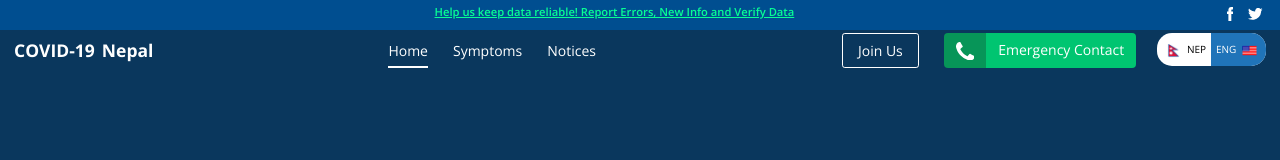
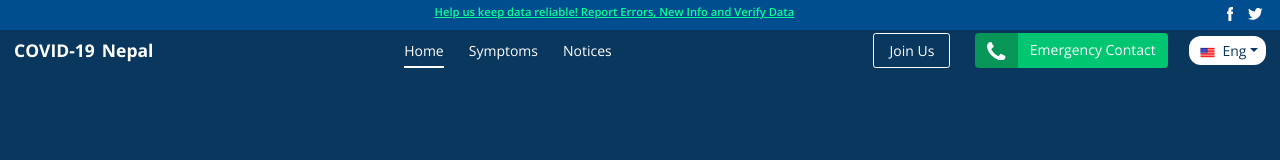
Before and after one commit to Fusemachines/covid-nepal-web, a React (Create React App) app: page / in a window 1280 px wide. Shown: the top 160 px of the page. Built offline with nearby package versions, Linux system fonts and the light colour scheme; no server answers.

Commit message:
Dropdown language select

```diff
--- a/src/components/Navbar/Navbar.tsx
+++ b/src/components/Navbar/Navbar.tsx
@@ -1,5 +1,5 @@
 import React, { FC, useState, useEffect } from 'react';
-import { Navbar as Navigation, Nav, Alert } from 'react-bootstrap';
+import { Navbar as Navigation, Nav, Dropdown } from 'react-bootstrap';
 import { Link, useLocation /*useHistory*/ } from 'react-router-dom';
 import { useCookies } from 'react-cookie';
 import { useTranslation } from 'react-i18next';
@@ -163,7 +163,21 @@ const Navbar: FC<INavbarProps> = props => {
         {/* Temporary Langauge Select */}
         {/* <LanguageSelectCommingSoon isMobile={true} /> */}
         {/* language */}
-        <div className="lang mobile-flag" style={{ userSelect: 'none' }}>
+        <Dropdown className="lang-selector mobile-flag">
+            <Dropdown.Toggle as={'div'} id="dropdown-custom-components">
+            {language === 'ne'?
+            <><img src="/images/nepal.png" className="mx-1" alt="eng" /> <span>Nep</span></>
+            :
+              <><img src="/images/english.png" className="mx-1" alt="eng" /> <span>Eng</span></>
+            }
+            </Dropdown.Toggle>
+
+            <Dropdown.Menu as={'div'} alignRight>
+              <Dropdown.Item onClick={() => setLanguagePath('en')}><img src="/images/english.png" className="mr-1" alt="eng" /> <span>Eng</span></Dropdown.Item>
+              <Dropdown.Item onClick={() => setLanguagePath('ne')}><img src="/images/nepal.png" className="mr-1" alt="nepal" /> <span>Nep</span></Dropdown.Item>
+            </Dropdown.Menu>
+          </Dropdown>
+        {/* <div className="lang mobile-flag" style={{ userSelect: 'none' }}>
           <label htmlFor="np-lang" className={language === 'ne' ? 'active' : ''}>
             <input
               type="radio"
@@ -187,7 +201,7 @@ const Navbar: FC<INavbarProps> = props => {
             />
             {t(lo.nav_ENG)} <img src="/images/english.png" className="mx-1" alt='eng' />
           </label>
-        </div>
+        </div> */}
 
         {/* emergency contact */}
         <EmergencyButton text={t(lo.com_EmergencyContact)} handleClick={toggleEmergencyContact} className="mob-view" />
@@ -265,7 +279,21 @@ const Navbar: FC<INavbarProps> = props => {
             </div>
 
             {/* language */}
-            <div className="lang menu-flag">
+            <Dropdown className="lang-selector menu-flag">
+              <Dropdown.Toggle as={'div'} id="dropdown-custom-components">
+              {language === 'ne'?
+              <><img src="/images/nepal.png" className="mx-1" alt="eng" /> <span>Nep</span></>
+              :
+                <><img src="/images/english.png" className="mx-1" alt="eng" /> <span>Eng</span></>
+              }
+              </Dropdown.Toggle>
+
+              <Dropdown.Menu as={'div'} alignRight>
+                <Dropdown.Item onClick={() => setLanguagePath('en')}><img src="/images/english.png" className="mr-1" alt="eng" /> <span>Eng</span></Dropdown.Item>
+                <Dropdown.Item onClick={() => setLanguagePath('ne')}><img src="/images/nepal.png" className="mr-1" alt="nepal" /> <span>Nep</span></Dropdown.Item>
+              </Dropdown.Menu>
+            </Dropdown>
+            {/* <div className="lang menu-flag">
               <label htmlFor="np-lang" className={language === 'ne' ? 'active' : ''}>
                 <input
                   type="radio"
@@ -289,7 +317,7 @@ const Navbar: FC<INavbarProps> = props => {
                 />
                 {t(lo.nav_ENG)} <img src="/images/english.png" className="mx-1" alt="eng" />
               </label>
-            </div>
+            </div> */}
           </Nav>
         </Navigation.Collapse>
       </Navigation>
--- a/src/utils/storage.ts
+++ b/src/utils/storage.ts
@@ -1,7 +1,8 @@
 export function setCookie(key: string, value: string, setCookieFunction: Function) {
   let d = new Date();
   const time: any = 15 * 60 * 1000;
-  setCookieFunction(key, value + '; expires =' + d.setTime(d.getTime + time));
+  setCookieFunction(key, value);
+  setCookieFunction('expires', d.setTime(d.getTime + time))
   // window.document.cookie = key + '=' + value + '; expires =' + d.setTime(d.getTime + time);
   setlocalStorage(key, value);
 }
```
